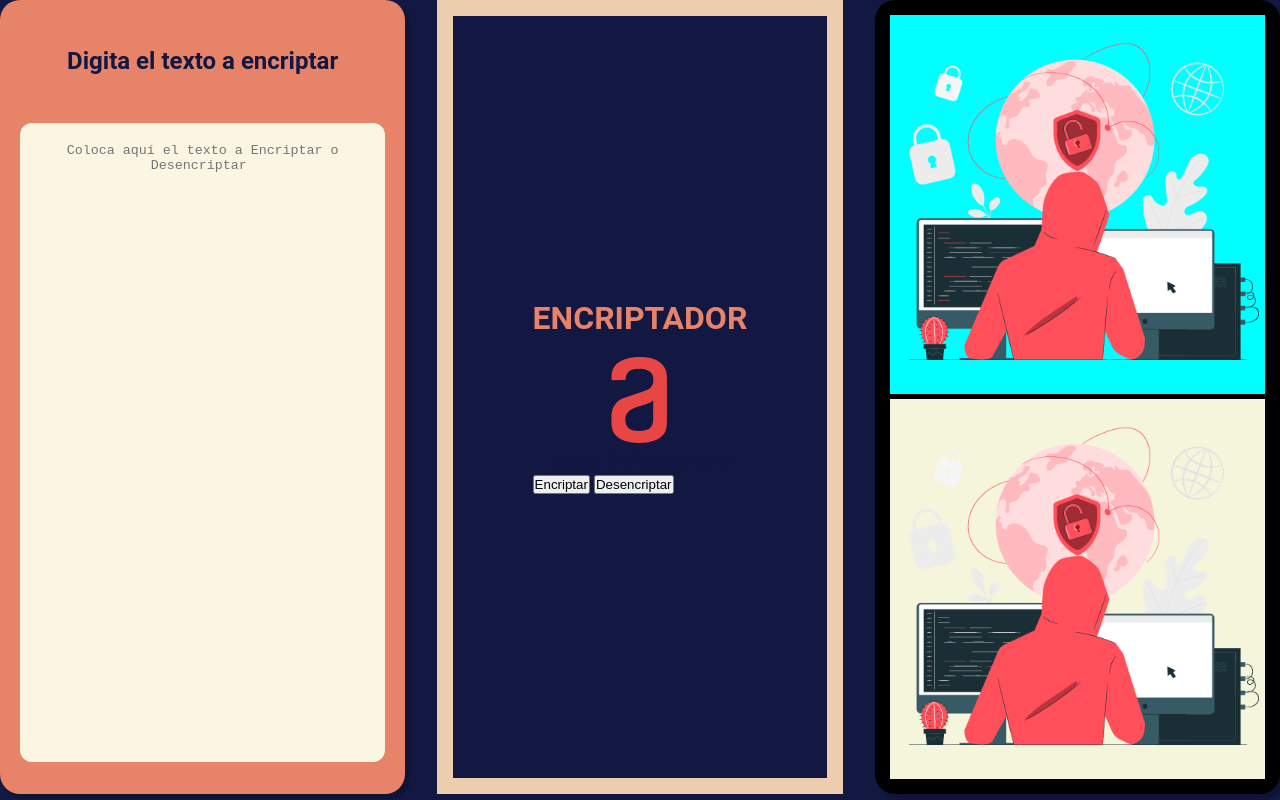
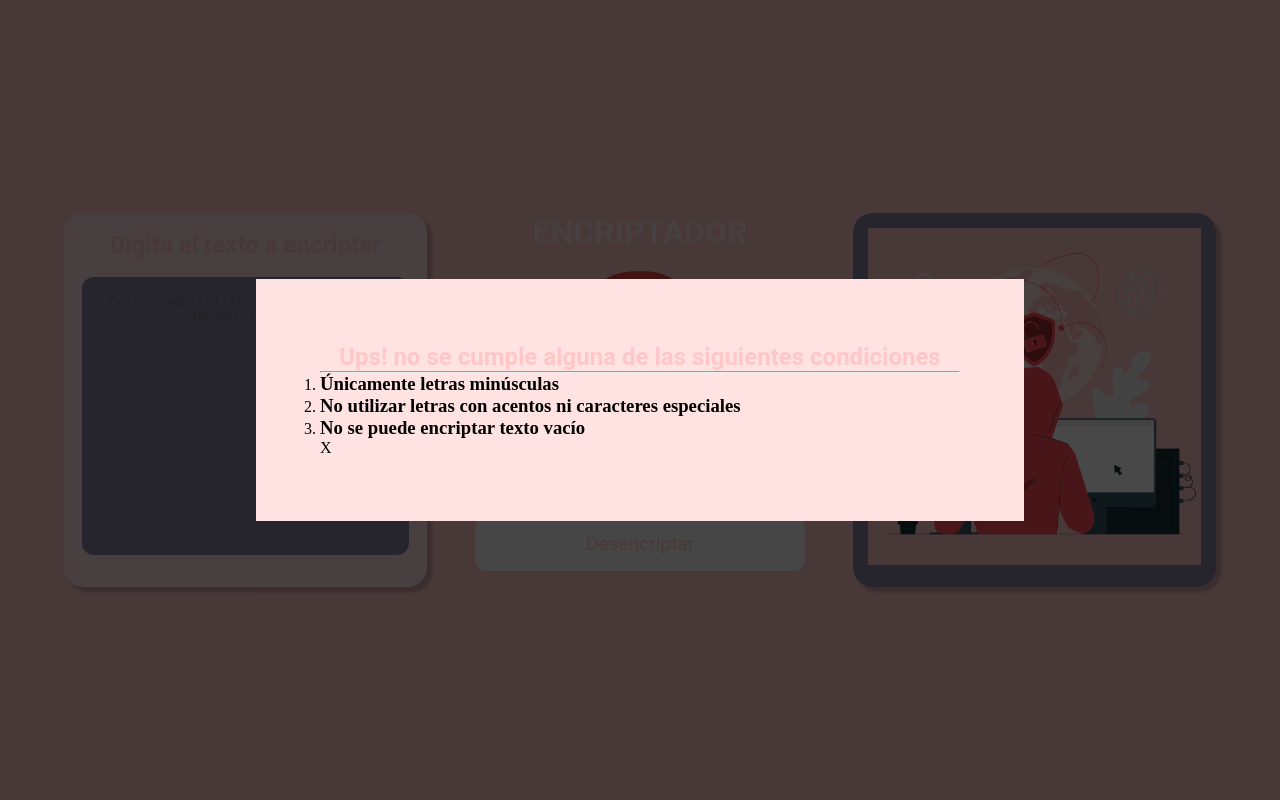
Before and after one commit to Adrian-Daconte/ChallengeAlura-EncriptadorTexto, a plain HTML site: page index.html in a window 1280 px wide. Both pictures are taken after a click on the button "Encriptar". Drawn offline with Linux system fonts and the light colour scheme.

Commit message:
popup funcional

```diff
--- a/index.html
+++ b/index.html
@@ -8,6 +8,7 @@
 </head>
 <body>
 
+    <div class="center">
         <div class="contenedor__principal">
             <!--contenedor entrada  -->
             <div class="cont__input">
@@ -25,9 +26,11 @@
 
                     <h1>ENCRIPTADOR</h1>
                     <img src="assets/img/Logo.svg" alt="logo">
-                <h2>texto informativo</h2>
+
+                    <div class="botones">
                         <button id="botonEncriptar">Encriptar</button>
-                <button>Desencriptar</button>
+                        <button id="botonDesencriptar" disabled >Desencriptar</button>
+                    </div>
 
                 </div>
             </div>
@@ -39,20 +42,20 @@
 
                 </div>
                 <div class="palabra__output">
-                <img src="assets/img/imagen.png" alt="logo">
                 </div>
 
             </div>
 
             <!-- Pop Up - Verificacion -->
+            <div class="fondo-popup non">
                  <div class="div-popup non" >
                     <div>
                         <h2>Ups! no se cumple alguna de las siguientes condiciones</h2>
                         <hr>
                         <ol>
-                    <li>condicione 1</li>
-                    <li>condicione 1</li>
-                    <li>condicione 1</li>
+                            <li><h3>Únicamente letras minúsculas </h3> </li>
+                            <li><h3>No utilizar letras con acentos ni caracteres especiales</h3>  </li>
+                            <li><h3>No se puede encriptar texto vacío</h3>  </li>
                         </ol>
                     </div>
                     <div class="cerrar-popup">
@@ -60,6 +63,8 @@
                     </div>
                  </div>
             </div>
+        </div>
+    </div>
     <script type="module" src="src/js/app.js"></script>
 </body>
 </html>
--- a/scss/_variables.scss
+++ b/scss/_variables.scss
@@ -1,10 +1,10 @@
 
 //Variables de colores
 
-$primary-color: #131842;
-$secondary-color: #E68369;
-$tertiary-color: #ECCEAE;
-$quaternary-color: #FBF6E2;
+$primary-color: #FFC7C7;
+$secondary-color: #FFE2E2;
+$tertiary-color: #F6F6F6;
+$quaternary-color: #8785A2;
 
 //Variables de fuentes
 
--- a/scss/styles.scss
+++ b/scss/styles.scss
@@ -43,10 +43,14 @@ img {
     height: auto;
     object-fit: cover;
 }
-
-//contenedor principal
+.center {
+    height: 100vh;
+    width: 100vw;
+    display: flex;
+    padding: 5%;
 
 .contenedor__principal {
+    margin: auto;
     display: grid;
     grid-template-columns: repeat(3, 1fr);
     grid-template-rows: 1fr;
@@ -72,7 +76,7 @@ img {
         box-shadow: 5px 5px 3px rgba(0, 0, 0, 0.2);
         order: 1;
 
-      @include mixins.movil {
+        @include mixins.movil {
             order: 2;
         }
 
@@ -105,59 +109,93 @@ img {
                 caret-color: variables.$secondary-color;
                 border-radius: 12px;
                 background-color: variables.$quaternary-color;
-                ;
             }
         }
     }
     .cont__botones {
         display: flex;
+        flex-direction: column;
         justify-content: center;
-        align-items: center;
-        border: 1rem solid variables.$tertiary-color;
+
+
         order: 2;
         @include mixins.movil {
             order: 1;
         }
 
+        .botones{
+            display: flex;
+            flex-direction: column;
+            gap: 1.5rem;
+            padding: 1rem;
+
+            button {
+                padding: 1rem;
+                border: none;
+                border-radius: 12px;
+                background-color: variables.$tertiary-color;
+                color: variables.$primary-color;
+                font-family: variables.$fuente-titulo;
+                font-size: 1.2rem;
+                cursor: pointer;
+                transition: all 0.3s;
+                &:hover {
+                    background-color: variables.$secondary-color;
+                    color: variables.$tertiary-color;
+                }
+            }
+        }
     }
     .cont__output {
         display: flex;
         flex-direction: column;
-      order: 3;
+        order: 3;
 
         background-color: variables.$quaternary-color;
         border-radius: 20px;
         box-shadow: 5px 5px 3px rgba(0, 0, 0, 0.2);
-        background-color: black;
+
         padding: 15px;
         gap: 5px;
         @include mixins.movil {
             order: 3;
         }
         .imagen__otput {
-            background-color: aqua;
+           background-color: variables.$primary-color;
             flex: 3;
-
         }
         .palabra__output {
-            background-color: beige;
+
             flex: 1;
-
         }
     }
 }
 
-.div-popup{
-    background-color: aliceblue;
+.div-popup {
+    padding: 5%;
+    background-color: variables.$secondary-color;
     position: absolute;
     top: 50%;
     left: 50%;
-    width: 80vw;
-    height: 55vh;
-    transform: translate(-50% ,-50%);
+    width: 60vw;
+    width: max-content + 20px;
+    transform: translate(-50%, -50%);
 
+    @include mixins.movil {
+        width: 80vw;
+    }
 }
 
 .non {
     display: none;
 }
+.fondo-popup {
+    position: fixed;
+    top: 0;
+    left: 0;
+    width: 100vw;
+    height: 100vh;
+    background-color: rgba(0, 0, 0, 0.718);
+    z-index: 100;
+}
+}
--- a/src/js/animaciones.js
+++ b/src/js/animaciones.js
@@ -1,15 +1,15 @@
 import { verificación } from "./app.js";
 
 export const popup = document.querySelector(".div-popup");
-
+export const fondoPopup = document.querySelector(".fondo-popup");
 export function cerrarPopUp() {
 
   const cerrar = document.querySelector(".cerrar-popup");
   cerrar.addEventListener("click", () => {
     popup.classList.remove("div-popup");
     popup.classList.add("non");
-
-    console.log("verificacion es ", verificación);
+    fondoPopup.classList.remove("fondo_popup");
+    fondoPopup.classList.add("non");
   });
 }
 
@@ -17,6 +17,7 @@ export function abrirPopUp() {
 
    popup.classList.add('div-popup');
    popup.classList.remove('non');
-
+   fondoPopup.classList.add('fondo_popup');
+   fondoPopup.classList.remove('non');
 
 }
--- a/src/js/app.js
+++ b/src/js/app.js
@@ -1,9 +1,10 @@
-import {cerrarPopUp , abrirPopUp , popup} from "./animaciones.js";
-
+import {cerrarPopUp,abrirPopUp } from "./animaciones.js";
 
 const btnEncriptar = document.querySelector("#botonEncriptar");
 const expresionRegular = /^[a-z\s]+$/;
 export let verificación;
+
+
 
 function revisarTexto() {
   btnEncriptar.addEventListener("click", () => {
@@ -11,13 +12,12 @@ function revisarTexto() {
     let verificado = undefined;
 
     if (expresionRegular.test(textoRecibido)) {
-      verificado = true;
-      verificación = verificado;
-      abrirPopUp();
+
+
 
     } else {
-      verificado = false;
-      verificación = verificado;
+
+      abrirPopUp();
     }
 
     return verificación;
```
Also changed, not shown: src/css/styles.css, 1 other file. Lines whose indentation alone changed are shown as unchanged.
